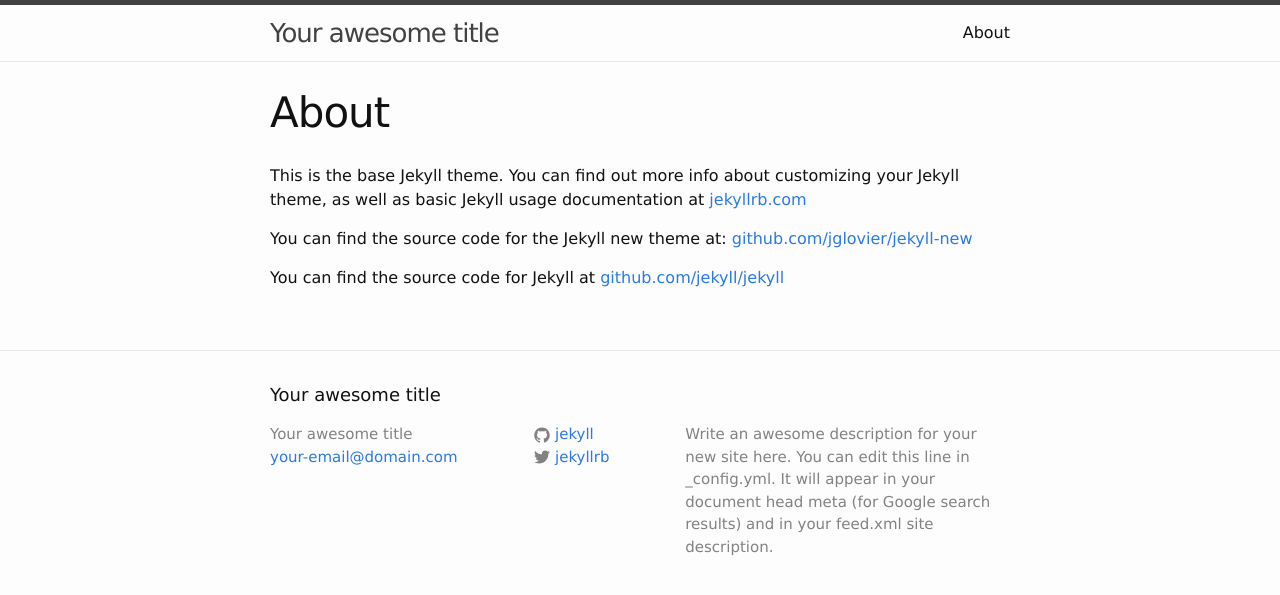
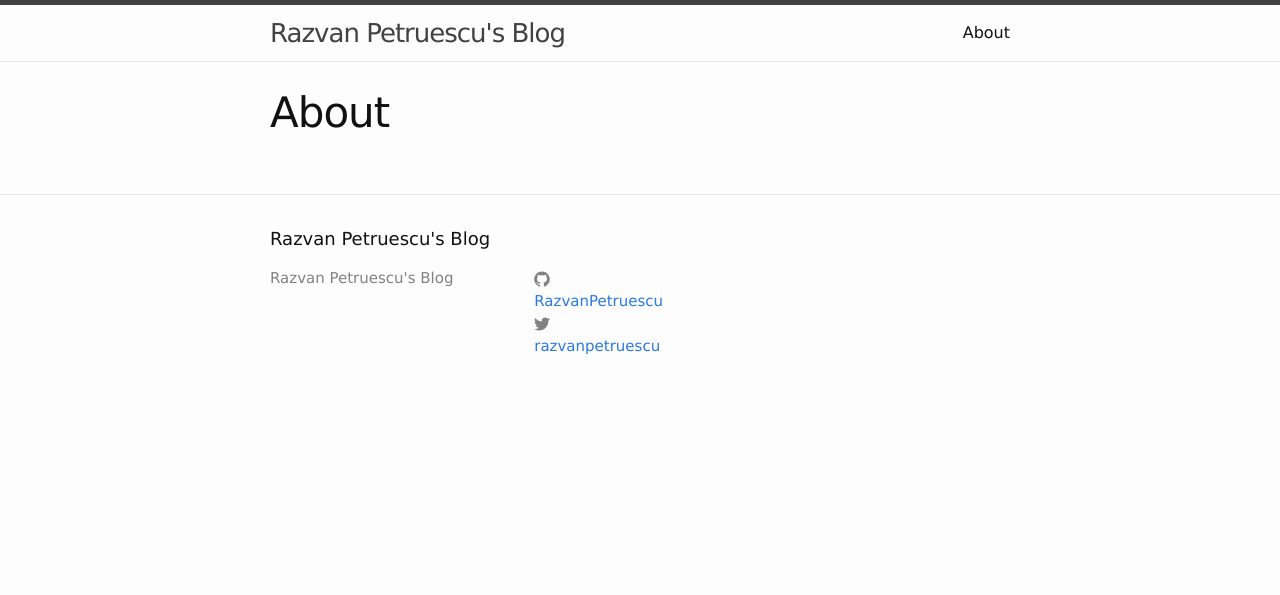
Before and after one commit to p7u/p7u.github.io, a Jekyll site: the page built from about.md, in a window 1280 px wide. Shown: the top 595 px of the page. Built offline with Jekyll 4.4.1, drawn with Linux system fonts in a browser that asks for light colours.

Commit message:
some corrections to name, about, and some other elements

```diff
--- a/_config.yml
+++ b/_config.yml
@@ -1,14 +1,14 @@
 # Site settings
-title: Your awesome title
-email: your-email@domain.com
-description: > # this means to ignore newlines until "baseurl:"
-  Write an awesome description for your new site here. You can edit this
-  line in _config.yml. It will appear in your document head meta (for
-  Google search results) and in your feed.xml site description.
+title: Razvan Petruescu's Blog
+# email: your-email@domain.com
+#description: > # this means to ignore newlines until "baseurl:"
+#  Write an awesome description for your new site here. You can edit this
+#  line in _config.yml. It will appear in your document head meta (for
+#  Google search results) and in your feed.xml site description.
 baseurl: "" # the subpath of your site, e.g. /blog/
 url: "http://yourdomain.com" # the base hostname & protocol for your site
-twitter_username: jekyllrb
-github_username:  jekyll
+twitter_username: razvanpetruescu
+github_username:  RazvanPetruescu
 
 # Build settings
 markdown: kramdown
--- a/_includes/footer.html
+++ b/_includes/footer.html
@@ -8,7 +8,7 @@
       <div class="footer-col  footer-col-1">
         <ul class="contact-list">
           <li>{{ site.title }}</li>
-          <li><a href="mailto:{{ site.email }}">{{ site.email }}</a></li>
+          <!--<li><a href="mailto:{{ site.email }}">{{ site.email }}</a></li>-->
         </ul>
       </div>
 
@@ -46,7 +46,7 @@
       </div>
 
       <div class="footer-col  footer-col-3">
-        <p class="text">{{ site.description }}</p>
+<!--        <p class="text">{{ site.description }}</p>-->
       </div>
     </div>
 
--- a/about.md
+++ b/about.md
@@ -3,9 +3,3 @@ layout: page
 title: About
 permalink: /about/
 ---
-
-This is the base Jekyll theme. You can find out more info about customizing your Jekyll theme, as well as basic Jekyll usage documentation at [jekyllrb.com](http://jekyllrb.com/)
-
-You can find the source code for the Jekyll new theme at: [github.com/jglovier/jekyll-new](https://github.com/jglovier/jekyll-new)
-
-You can find the source code for Jekyll at [github.com/jekyll/jekyll](https://github.com/jekyll/jekyll)
```
Also changed, not shown: _posts/welcome-to-jekyll.markdown (renamed from _posts/2015-05-11-welcome-to-jekyll.markdown), 1 other file.
